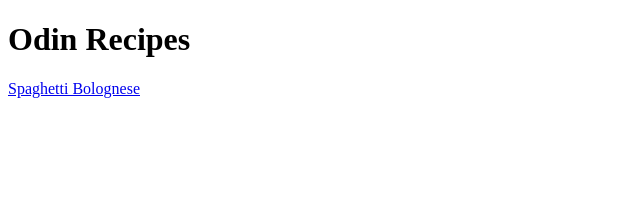
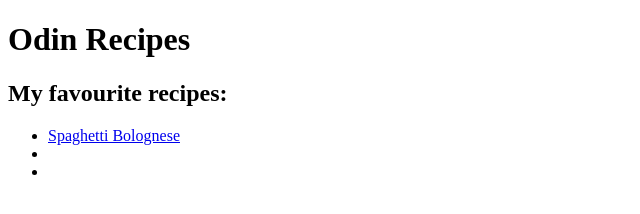
Before and after one commit to Nathaniel0404/odin-recipes, a plain HTML site: page index.html in a window 1280 px wide. Shown: the whole page, without its empty margins (0-640 px from the left). Drawn offline with Linux system fonts and the light colour scheme.

Commit message:
Add a list to put recipes under in index.html

```diff
--- a/index.html
+++ b/index.html
@@ -7,6 +7,12 @@
 
     <body>
         <h1>Odin Recipes</h1>
-        <a href="recipes/bolognese.html">Spaghetti Bolognese</a>
+        <h2>My favourite recipes:</h2>
+        <ul>
+            <li><a href="recipes/bolognese.html">Spaghetti Bolognese</a></li>
+            <li></li>
+            <li></li>
+        </ul>
+
     </body>
 </html>
```
